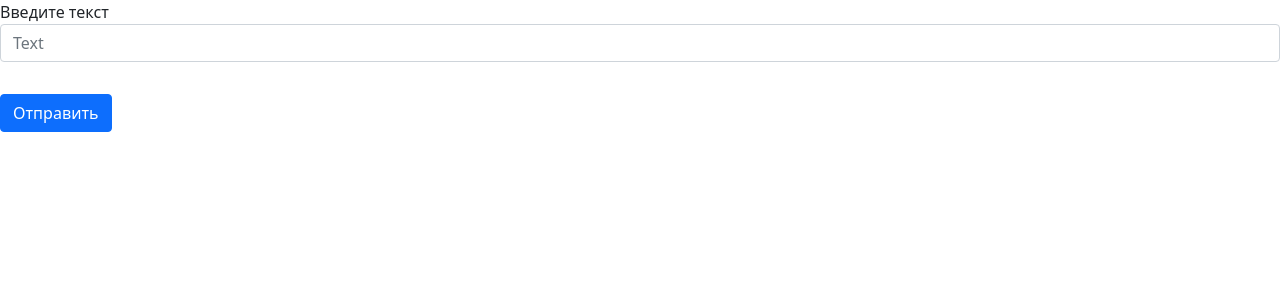
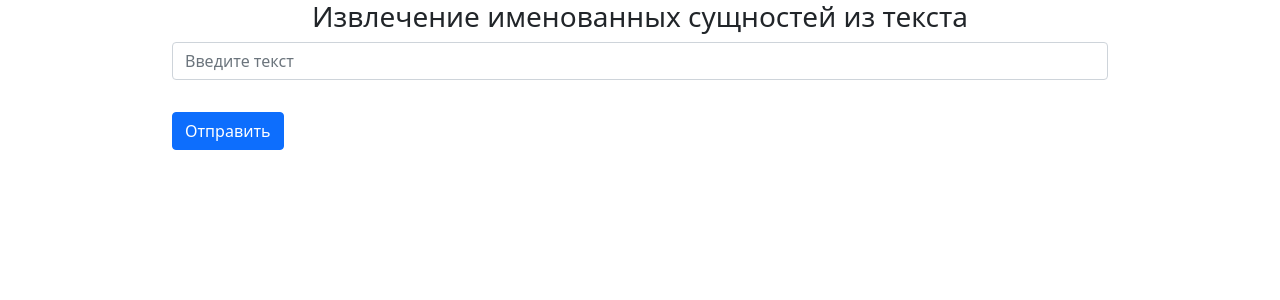
Before and after one commit to Liliooon/entity_linking, a Flask app: page / in a window 1280 px wide. Shown: the top 300 px of the page. Run offline with Flask 2, Linux system fonts and the light colour scheme; some libraries are stand-ins or nearby versions.

Commit message:
change template

```diff
--- a/web/templates/index.html.j2
+++ b/web/templates/index.html.j2
@@ -17,12 +17,18 @@
     <link href="{{ url_for('static', filename='css/product.css') }}" rel="stylesheet">
   </head>
 
-  <body>
-
+<body class="text-center">
+  <div class="container">
+      <header class="masthead mb-auto">
+        <div class="inner">
+          <h3 class="masthead-brand">Извлечение именованных сущностей из текста</h3>
+          </nav>
+        </div>
+      </header>
+    <main role="main" class="inner cover">
 <form class="row g-3" method="post">
   <div class="mb-3">
-    <label>Введите текст</label>
-    <input name="input_text" type="text" class="form-control" id="inputText" placeholder="Text">
+    <input name="input_text" type="text" class="form-control" id="inputText" placeholder="Введите текст">
   </div>
   <div class="col-auto">
     <button type="submit" class="btn btn-primary mb-3">Отправить</button>
@@ -32,7 +38,10 @@
   <p name="output_text" type="text" class="h5">{{ output_text }}</p>
 </div>
 
+    </main>
+  </div>
+
 <script src="{{ url_for('static', filename='js/jquery.min.css') }}"></script>
 <script src="{{ url_for('static', filename='js/bootstrap.bundle.min.js') }}"></script>
-  </body>
+</body>
 </html>
```
